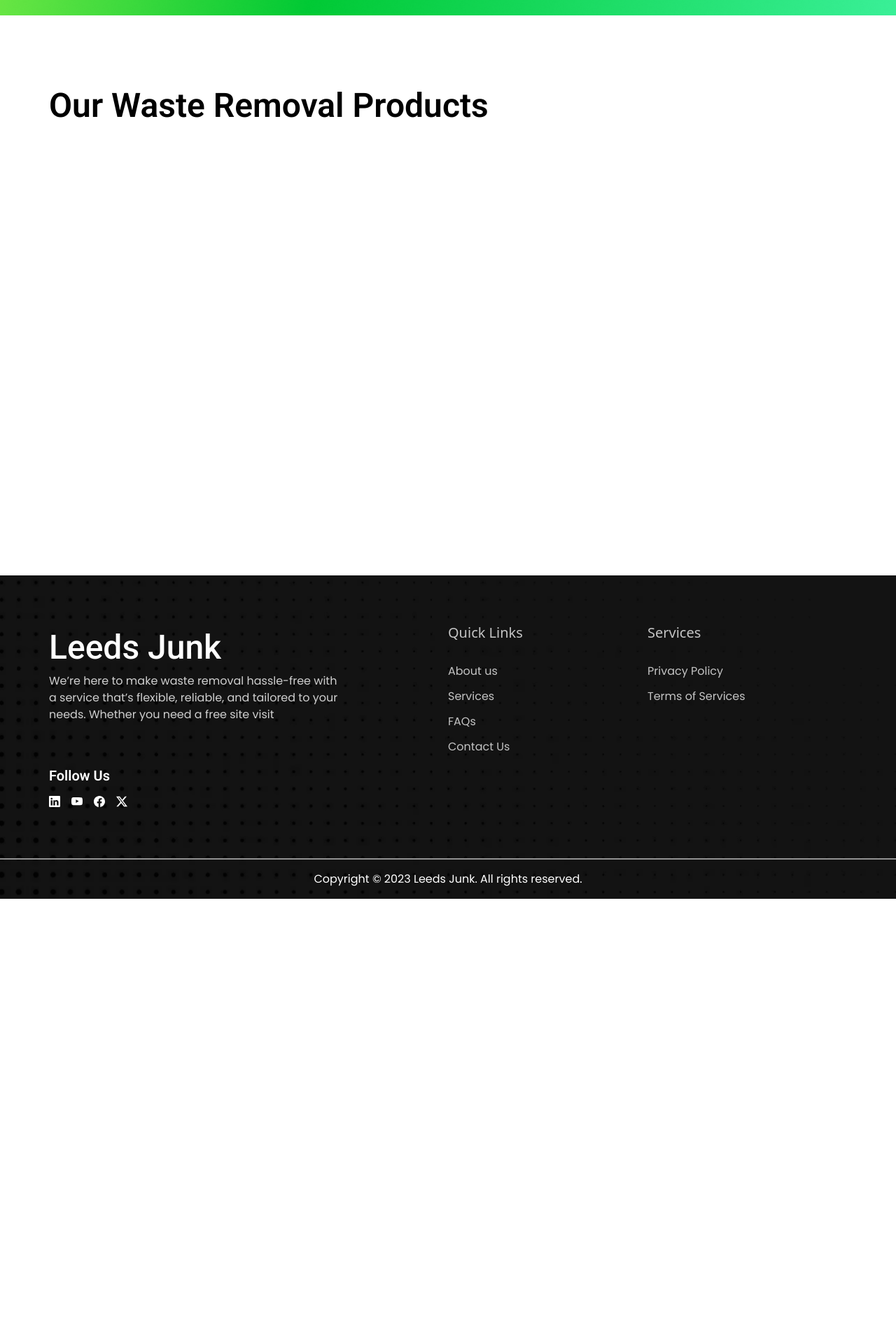
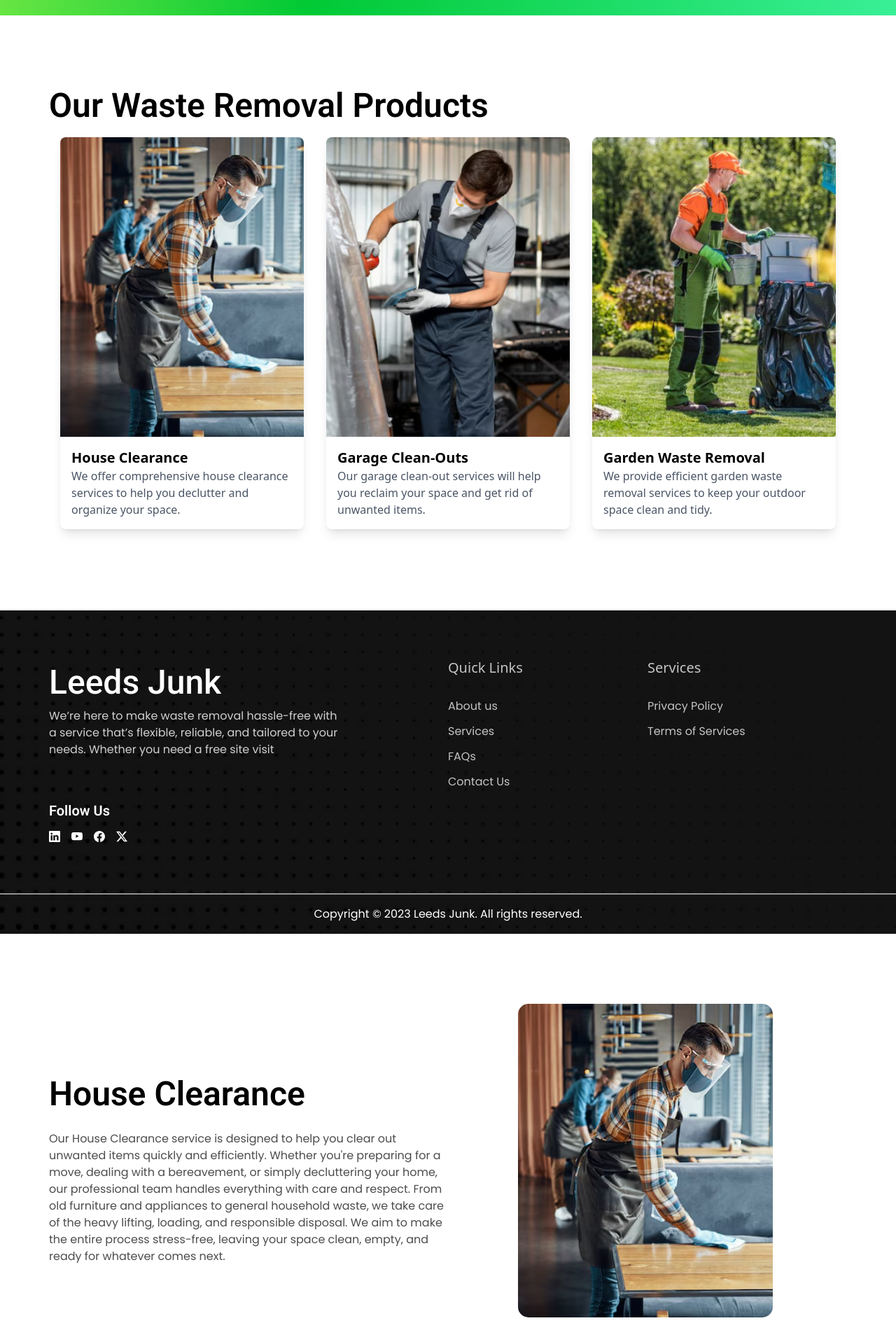
Before and after one commit to jatin-rajput563/routing-page, a React (Vite) app: page /product in a window 1280 px wide. Shown: the part 778-2698 px from the top of the page at 70% size. Before the commit the page ends 2062 px from the top, so only its background shows below. Built offline with nearby package versions, Linux system fonts and the light colour scheme.

Commit message:
Hosue-section-complete

```diff
--- /dev/null
+++ b/src/components/House.jsx
@@ -0,0 +1,26 @@
+import React from 'react'
+import CommonHeading from './common/CommonHeading'
+import CommonPara from './common/CommonPara'
+import houseImg from '../assets/images/png/product-img-1.png'
+
+const House = () => {
+    return (
+        <>
+            <div className="min-h-screen py-[100px]">
+                <div className="max-w-[1140px] mx-auto">
+                    <div className="flex flex-wrap-flex-row">
+                        <div className="w-6/12 ">
+                            <CommonHeading HeadingText="House Clearance" HeadingClass="mt-[100px]"/>
+                            <CommonPara ParaClass="pt-6 opacity-70" ParaText="Our House Clearance service is designed to help you clear out unwanted items quickly and efficiently. Whether you're preparing for a move, dealing with a bereavement, or simply decluttering your home, our professional team handles everything with care and respect. From old furniture and appliances to general household waste, we take care of the heavy lifting, loading, and responsible disposal. We aim to make the entire process stress-free, leaving your space clean, empty, and ready for whatever comes next." />
+                        </div>
+                        <div className="w-6/12">
+                        <img className='ml-[100px] rounded-[15px]' src={houseImg} alt="image" />
+                        </div>
+                    </div>
+                </div>
+            </div>
+        </>
+    )
+}
+
+export default House
--- a/src/components/Product.jsx
+++ b/src/components/Product.jsx
@@ -1,15 +1,25 @@
 import React from 'react'
 import CommonHeading from './common/CommonHeading'
+import { IMAGE_DATA } from '../utils/helper'
 
 const Product = () => {
     return (
         <>
-            <div className="min-h-screen">
+            <div className="min-h-screen py-[100px]">
                 <div className="max-w-[1140px] mx-auto">
-                    <CommonHeading HeadingText="Our Waste Removal Products" HeadingClass="pt-[100px]" />
+                    <CommonHeading HeadingText="Our Waste Removal Products" HeadingClass="" />
                     <div className="flex flex-row flex-wrap">
-                        <div className="w-4/12">
-                        </div>
+                       {IMAGE_DATA.map((item, index) => (
+                            <div key={index} className="w-full md:w-1/2 lg:w-1/3 p-4">
+                                <div className="bg-white shadow-lg rounded-lg overflow-hidden">
+                                    <img src={item.img} alt={item.title} className="w-full object-cover" />
+                                    <div className="p-4">
+                                        <h2 className="text-xl font-bold">{item.title}</h2>
+                                        <p className="text-gray-600">{item.description}</p>
+                                    </div>
+                                </div>
+                            </div>
+                        ))}
                     </div>
                 </div>
             </div>
--- a/src/utils/helper.js
+++ b/src/utils/helper.js
@@ -1,23 +1,21 @@
 import img1 from "../assets/images/png/product-img-1.png"
 import img2 from "../assets/images/png/product-img-2.png"
 import img3 from "../assets/images/png/product-img-3.png"
-import img4 from "../assets/images/png/product-img-4.png"
 
 export const IMAGE_DATA = [
     {
         img: img1,
         title: "House Clearance",
+        description: "We offer comprehensive house clearance services to help you declutter and organize your space."
     },
     {
         img: img2,
         title: "Garage Clean-Outs",
+        description: "Our garage clean-out services will help you reclaim your space and get rid of unwanted items."
     },
     {
         img: img3,
         title: "Garden Waste Removal",
-    },
-    {
-        img: img4,
-        title: "Commercial Waste Disposal",
+        description: "We provide efficient garden waste removal services to keep your outdoor space clean and tidy."
     },
 ]
--- a/src/view/ProductPage.jsx
+++ b/src/view/ProductPage.jsx
@@ -2,6 +2,7 @@
 import Header from '../components/Header'
 import Footer from '../components/Footer'
 import Product from '../components/Product'
+import House from '../components/House'
 
 const ProductPage = () => {
     return (
@@ -9,6 +10,7 @@
             <Header />
             <Product />
             <Footer />
+            <House />
         </div>
     )
 }
```
Also changed, not shown: src/assets/images/png/product-img-3.png.
